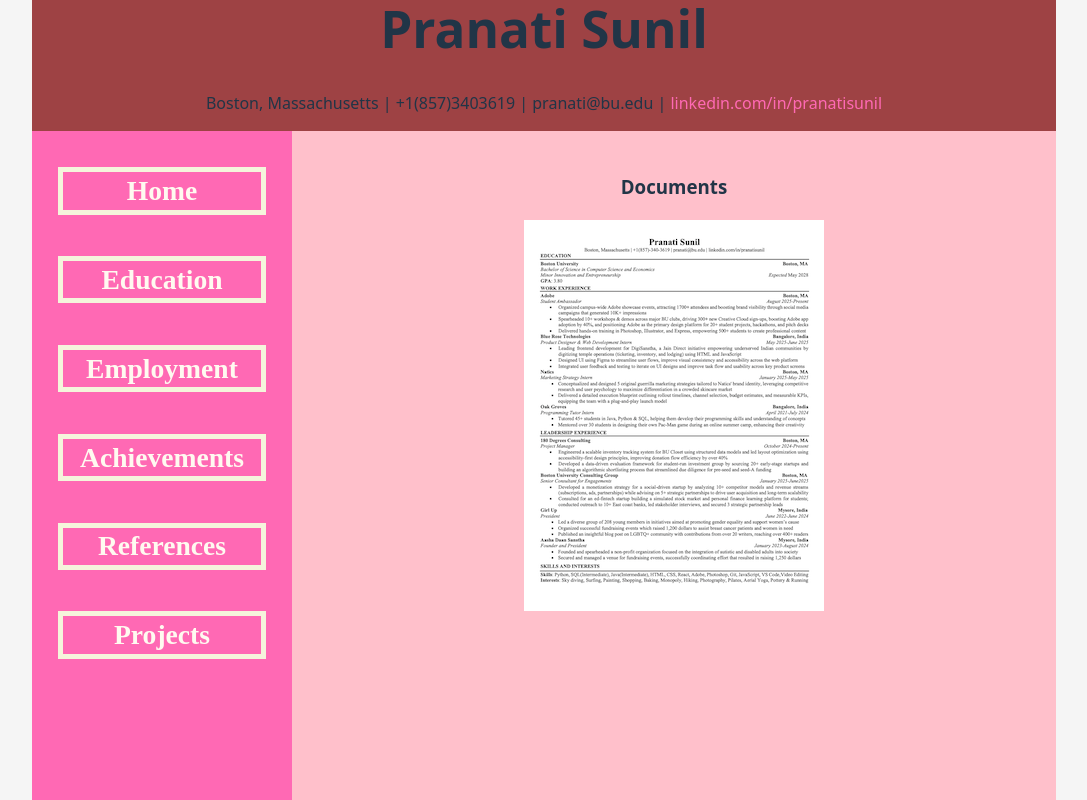
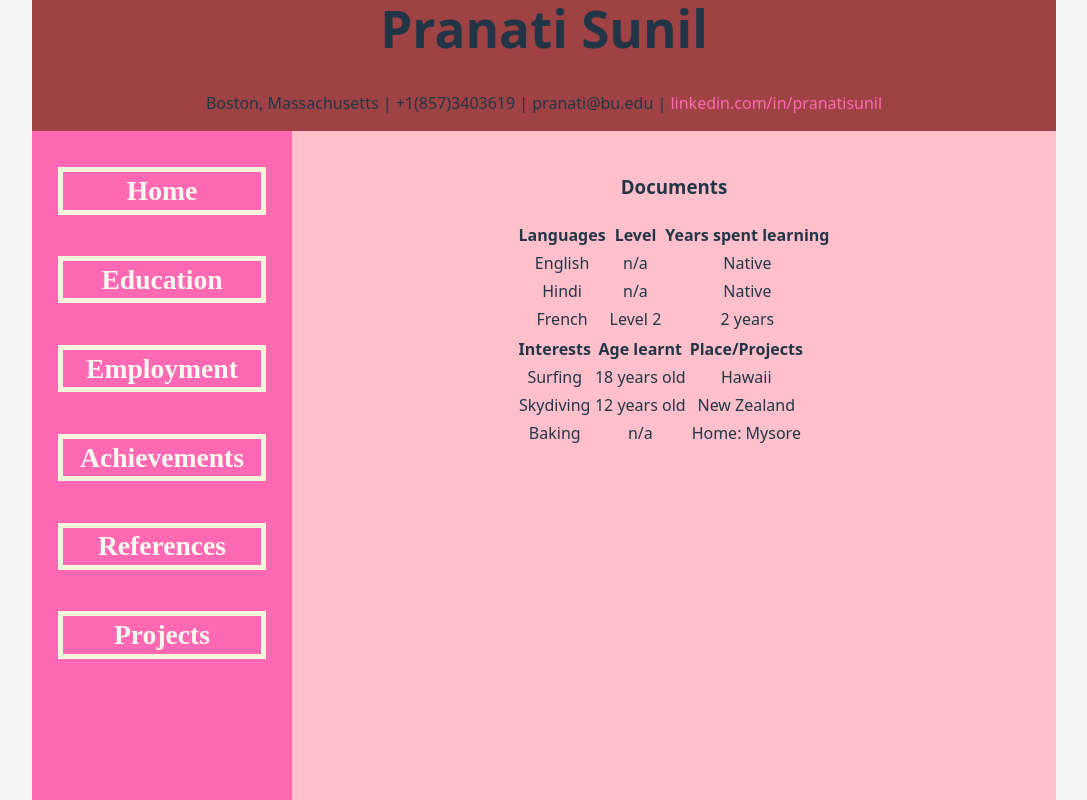
Before and after one commit to pranatisunil/mp-3, a React (Vite) app: page /achievements/achievements.html in a window 1280 px wide. Shown: the top 800 px of the page, without its empty margins (96-1183 px from the left). Built offline with nearby package versions, Linux system fonts and the light colour scheme.

Commit message:
Update certifications page

```diff
--- a/src/components/mains/certifications.tsx
+++ b/src/components/mains/certifications.tsx
@@ -29,7 +29,71 @@ export default function Certifications(){
             <h3 id="main-title">Documents</h3>
             <div id="main">
                 <div>
-                    <img id="resume" src="../../../public/paper-15-48.png" alt="resume"/>
+                    <table>
+                        <tbody>
+                        <tr>
+
+                            <th>Languages</th>
+                            <th>Level</th>
+                            <th>Years spent learning</th>
+                        </tr>
+                        </tbody>
+                        <tbody>
+                        <tr>
+                            <td>English</td>
+                            <td>n/a</td>
+                            <td>Native</td>
+                        </tr>
+                        </tbody>
+                        <tbody>
+                        <tr>
+                            <td>Hindi</td>
+                            <td>n/a</td>
+                            <td>Native</td>
+                        </tr>
+                        </tbody>
+                        <tbody>
+                        <tr>
+                            <td>French</td>
+                            <td>Level 2</td>
+                            <td>2 years</td>
+                        </tr>
+                        </tbody>
+
+                    </table>
+
+                    <table>
+                        <tbody>
+                        <tr>
+
+                            <th>Interests</th>
+                            <th>Age learnt</th>
+                            <th>Place/Projects </th>
+                        </tr>
+                        </tbody>
+                        <tbody>
+                        <tr>
+                            <td> Surfing</td>
+                            <td>18 years old</td>
+                            <td> Hawaii</td>
+                        </tr>
+                        </tbody>
+                        <tbody>
+                        <tr>
+                            <td> Skydiving</td>
+                            <td>12 years old</td>
+                            <td> New Zealand</td>
+                        </tr>
+                        </tbody>
+                        <tbody>
+                        <tr>
+                            <td> Baking</td>
+                            <td>n/a</td>
+                            <td> Home: Mysore</td>
+                        </tr>
+                        </tbody>
+
+                    </table>
                 </div>
             </div>
         </main>
```
